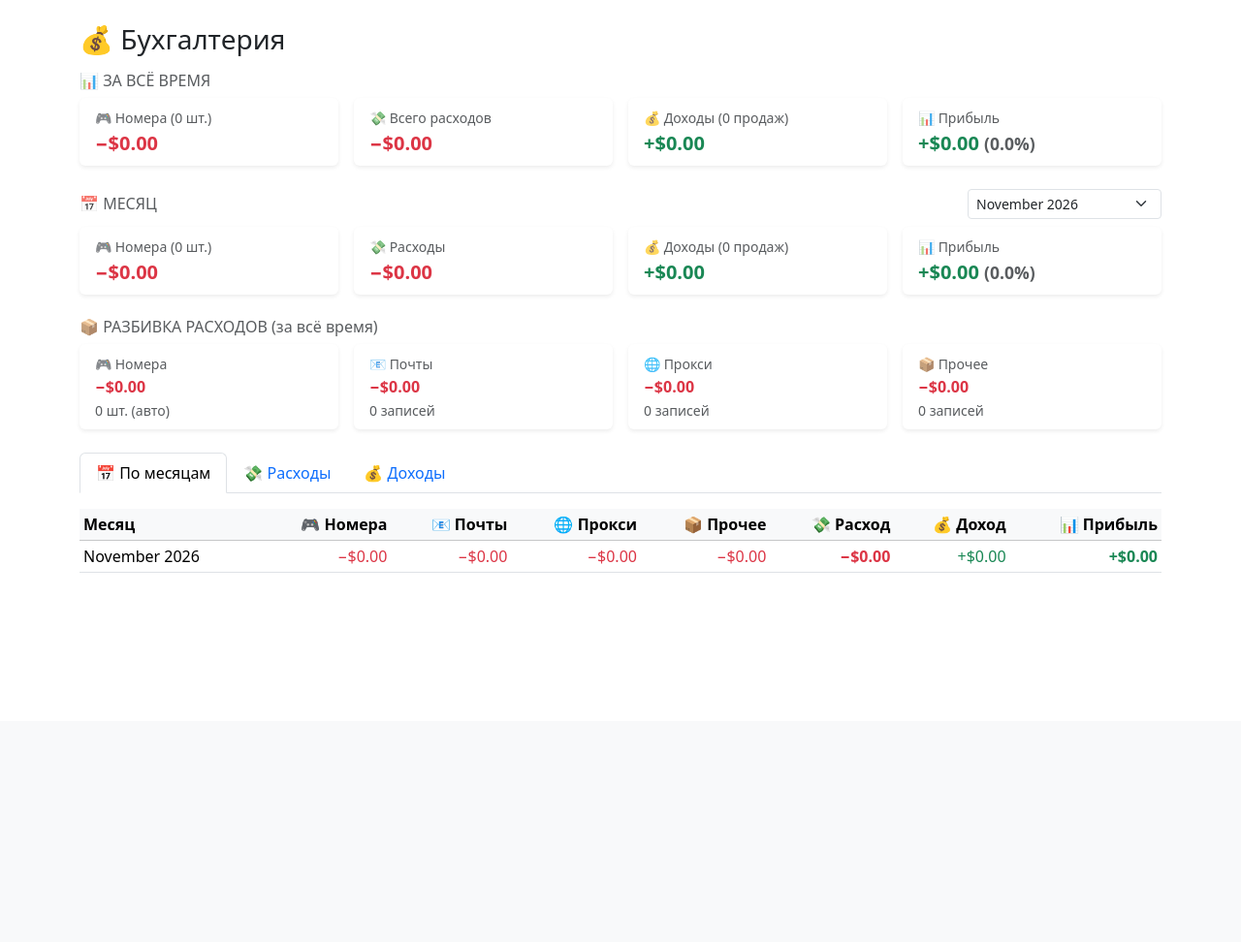
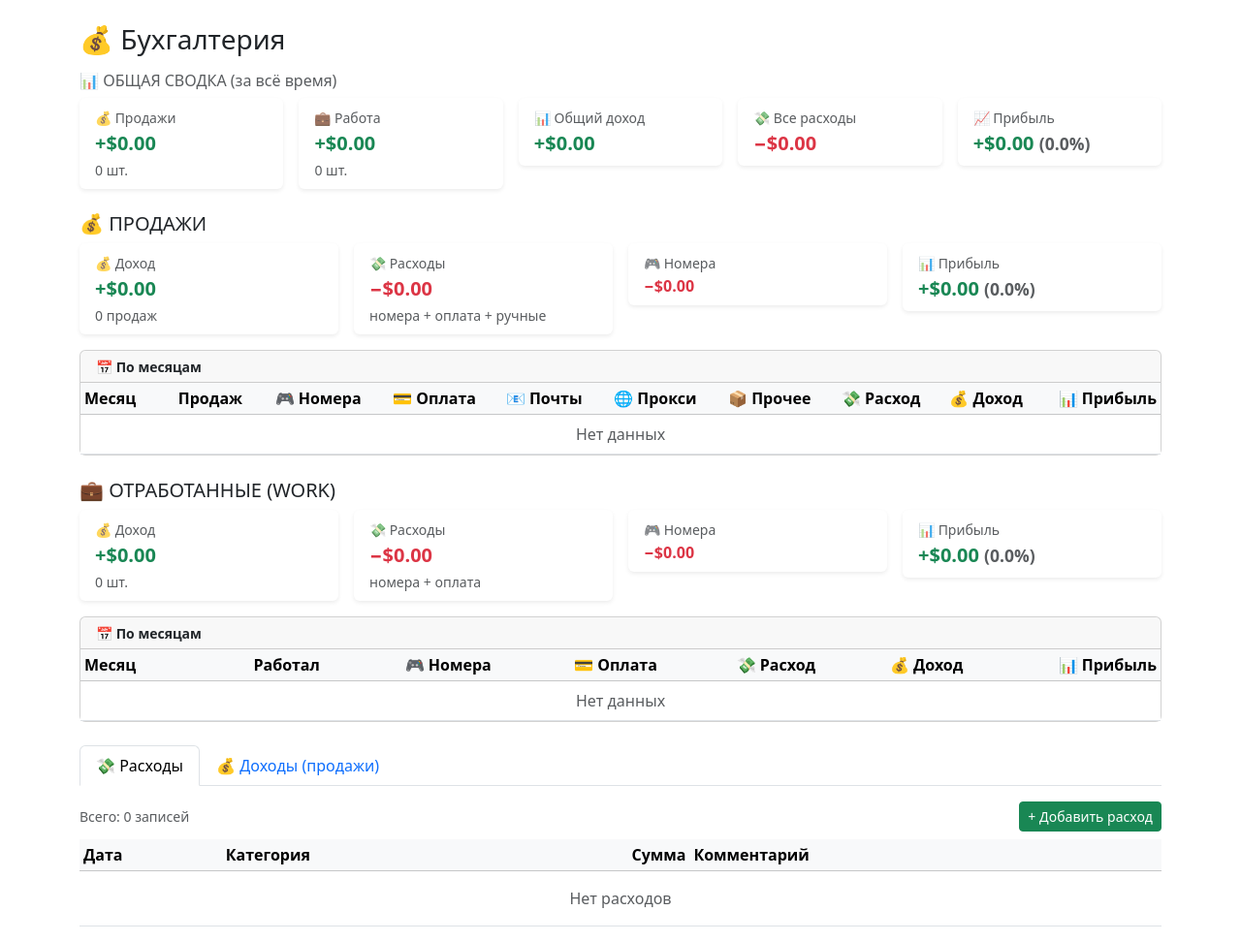
Before and after one commit to mushkatogl-bot/account_manager, a Flask app: page /accounting in a window 1280 px wide. Shown: the part 56-1028 px from the top of the page at 97% size. Before the commit the page ends 647 px from the top, so only its background shows below. Run offline with Flask 3, Linux system fonts and the light colour scheme; a user stored in the database is signed in.

Commit message:
feat: split accounting into Sales and Work sections

```diff
--- a/app/templates/accounting.html
+++ b/app/templates/accounting.html
@@ -3,30 +3,86 @@
 
 <h3 class="mb-3">💰 Бухгалтерия</h3>
 
-<!-- ============ ЗА ВСЁ ВРЕМЯ ============ -->
-<h6 class="text-muted mt-3 mb-2">📊 ЗА ВСЁ ВРЕМЯ</h6>
+<!-- ============ ОБЩИЕ КАРТОЧКИ ============ -->
+<h6 class="text-muted mt-3 mb-2">📊 ОБЩАЯ СВОДКА (за всё время)</h6>
 <div class="row g-3 mb-4">
+    <div class="col-md">
+        <div class="card border-0 shadow-sm">
+            <div class="card-body py-2">
+                <small class="text-muted">💰 Продажи</small>
+                <div class="fs-5 fw-bold text-success">+${{ '%.2f'|format(total_sold_income) }}</div>
+                <small class="text-muted">{{ sold_count }} шт.</small>
+            </div>
+        </div>
+    </div>
+    <div class="col-md">
+        <div class="card border-0 shadow-sm">
+            <div class="card-body py-2">
+                <small class="text-muted">💼 Работа</small>
+                <div class="fs-5 fw-bold text-success">+${{ '%.2f'|format(total_work_income) }}</div>
+                <small class="text-muted">{{ work_count }} шт.</small>
+            </div>
+        </div>
+    </div>
+    <div class="col-md">
+        <div class="card border-0 shadow-sm">
+            <div class="card-body py-2">
+                <small class="text-muted">📊 Общий доход</small>
+                <div class="fs-5 fw-bold text-success">+${{ '%.2f'|format(total_income) }}</div>
+            </div>
+        </div>
+    </div>
+    <div class="col-md">
+        <div class="card border-0 shadow-sm">
+            <div class="card-body py-2">
+                <small class="text-muted">💸 Все расходы</small>
+                <div class="fs-5 fw-bold text-danger">−${{ '%.2f'|format(total_expenses_all) }}</div>
+                {% if total_pending_payment > 0 %}
+                <small class="text-muted">в т.ч. PENDING: −${{ '%.2f'|format(total_pending_payment) }}</small>
+                {% endif %}
+            </div>
+        </div>
+    </div>
+    <div class="col-md">
+        <div class="card border-0 shadow-sm">
+            <div class="card-body py-2">
+                <small class="text-muted">📈 Прибыль</small>
+                <div class="fs-5 fw-bold {% if total_profit_all >= 0 %}text-success{% else %}text-danger{% endif %}">
+                    {% if total_profit_all >= 0 %}+{% endif %}${{ '%.2f'|format(total_profit_all) }}
+                    <small class="text-muted">({{ '%.1f'|format(total_margin_all) }}%)</small>
+                </div>
+            </div>
+        </div>
+    </div>
+</div>
+
+<!-- ============ СЕКЦИЯ 1: ПРОДАЖИ ============ -->
+<h5 class="mt-4 mb-2">💰 ПРОДАЖИ</h5>
+
+<div class="row g-3 mb-3">
     <div class="col-md-3">
         <div class="card border-0 shadow-sm">
             <div class="card-body py-2">
-                <small class="text-muted">🎮 Номера ({{ total_accounts }} шт.)</small>
-                <div class="fs-5 fw-bold text-danger">−${{ '%.2f'|format(total_cost_accounts) }}</div>
+                <small class="text-muted">💰 Доход</small>
+                <div class="fs-5 fw-bold text-success">+${{ '%.2f'|format(total_sold_income) }}</div>
+                <small class="text-muted">{{ sold_count }} продаж</small>
             </div>
         </div>
     </div>
     <div class="col-md-3">
         <div class="card border-0 shadow-sm">
             <div class="card-body py-2">
-                <small class="text-muted">💸 Всего расходов</small>
-                <div class="fs-5 fw-bold text-danger">−${{ '%.2f'|format(total_expenses) }}</div>
+                <small class="text-muted">💸 Расходы</small>
+                <div class="fs-5 fw-bold text-danger">−${{ '%.2f'|format(total_sold_expenses) }}</div>
+                <small class="text-muted">номера + оплата + ручные</small>
             </div>
         </div>
     </div>
     <div class="col-md-3">
         <div class="card border-0 shadow-sm">
             <div class="card-body py-2">
-                <small class="text-muted">💰 Доходы ({{ sold_count }} продаж)</small>
-                <div class="fs-5 fw-bold text-success">+${{ '%.2f'|format(total_income) }}</div>
+                <small class="text-muted">🎮 Номера</small>
+                <div class="fs-6 fw-bold text-danger">−${{ '%.2f'|format(total_sold_cost_accounts) }}</div>
             </div>
         </div>
     </div>
@@ -34,130 +90,26 @@
         <div class="card border-0 shadow-sm">
             <div class="card-body py-2">
                 <small class="text-muted">📊 Прибыль</small>
-                <div class="fs-5 fw-bold {% if total_profit >= 0 %}text-success{% else %}text-danger{% endif %}">
-                    {% if total_profit >= 0 %}+{% endif %}${{ '%.2f'|format(total_profit) }}
-                    <small class="text-muted">({{ '%.1f'|format(total_margin) }}%)</small>
+                <div class="fs-5 fw-bold {% if total_sold_profit >= 0 %}text-success{% else %}text-danger{% endif %}">
+                    {% if total_sold_profit >= 0 %}+{% endif %}${{ '%.2f'|format(total_sold_profit) }}
+                    <small class="text-muted">({{ '%.1f'|format(total_sold_margin) }}%)</small>
                 </div>
             </div>
         </div>
     </div>
 </div>
 
-<!-- ============ ЭТОТ МЕСЯЦ ============ -->
-<div class="d-flex justify-content-between align-items-center mb-2">
-    <h6 class="text-muted m-0">📅 МЕСЯЦ</h6>
-    <form method="get" class="d-flex gap-2">
-        <select name="month" class="form-select form-select-sm" onchange="this.form.submit()" style="width:200px;">
-            {% for m in months_table %}
-                {% set mstr = '%04d-%02d'|format(m.year, m.month) %}
-                <option value="{{ mstr }}" {% if mstr == selected_month_str %}selected{% endif %}>
-                    {{ m.label }}
-                </option>
-            {% endfor %}
-        </select>
-    </form>
-</div>
-<div class="row g-3 mb-4">
-    <div class="col-md-3">
-        <div class="card border-0 shadow-sm">
-            <div class="card-body py-2">
-                <small class="text-muted">🎮 Номера ({{ month_data.accounts_count }} шт.)</small>
-                <div class="fs-5 fw-bold text-danger">−${{ '%.2f'|format(month_data.cost_accounts) }}</div>
-            </div>
-        </div>
-    </div>
-    <div class="col-md-3">
-        <div class="card border-0 shadow-sm">
-            <div class="card-body py-2">
-                <small class="text-muted">💸 Расходы</small>
-                <div class="fs-5 fw-bold text-danger">−${{ '%.2f'|format(month_data.total_expenses) }}</div>
-            </div>
-        </div>
-    </div>
-    <div class="col-md-3">
-        <div class="card border-0 shadow-sm">
-            <div class="card-body py-2">
-                <small class="text-muted">💰 Доходы ({{ month_data.sold_count }} продаж)</small>
-                <div class="fs-5 fw-bold text-success">+${{ '%.2f'|format(month_data.income) }}</div>
-            </div>
-        </div>
-    </div>
-    <div class="col-md-3">
-        <div class="card border-0 shadow-sm">
-            <div class="card-body py-2">
-                <small class="text-muted">📊 Прибыль</small>
-                <div class="fs-5 fw-bold {% if month_data.profit >= 0 %}text-success{% else %}text-danger{% endif %}">
-                    {% if month_data.profit >= 0 %}+{% endif %}${{ '%.2f'|format(month_data.profit) }}
-                    <small class="text-muted">({{ '%.1f'|format(month_data.margin) }}%)</small>
-                </div>
-            </div>
-        </div>
-    </div>
-</div>
-
-<!-- ============ РАЗБИВКА РАСХОДОВ ============ -->
-<h6 class="text-muted mt-3 mb-2">📦 РАЗБИВКА РАСХОДОВ (за всё время)</h6>
-<div class="row g-3 mb-4">
-    <div class="col-md-3">
-        <div class="card border-0 shadow-sm">
-            <div class="card-body py-2">
-                <small class="text-muted">🎮 Номера</small>
-                <div class="fs-6 fw-bold text-danger">−${{ '%.2f'|format(total_cost_accounts) }}</div>
-                <small class="text-muted">{{ total_accounts }} шт. (авто)</small>
-            </div>
-        </div>
-    </div>
-    <div class="col-md-3">
-        <div class="card border-0 shadow-sm">
-            <div class="card-body py-2">
-                <small class="text-muted">📧 Почты</small>
-                <div class="fs-6 fw-bold text-danger">−${{ '%.2f'|format(total_cost_email) }}</div>
-                <small class="text-muted">{{ expenses_list|selectattr('category','equalto','email')|list|length }} записей</small>
-            </div>
-        </div>
-    </div>
-    <div class="col-md-3">
-        <div class="card border-0 shadow-sm">
-            <div class="card-body py-2">
-                <small class="text-muted">🌐 Прокси</small>
-                <div class="fs-6 fw-bold text-danger">−${{ '%.2f'|format(total_cost_proxy) }}</div>
-                <small class="text-muted">{{ expenses_list|selectattr('category','equalto','proxy')|list|length }} записей</small>
-            </div>
-        </div>
-    </div>
-    <div class="col-md-3">
-        <div class="card border-0 shadow-sm">
-            <div class="card-body py-2">
-                <small class="text-muted">📦 Прочее</small>
-                <div class="fs-6 fw-bold text-danger">−${{ '%.2f'|format(total_cost_other) }}</div>
-                <small class="text-muted">{{ expenses_list|selectattr('category','equalto','other')|list|length }} записей</small>
-            </div>
-        </div>
-    </div>
-</div>
-
-<!-- ============ ВКЛАДКИ ============ -->
-<ul class="nav nav-tabs mb-3" id="accountingTabs">
-    <li class="nav-item">
-        <a class="nav-link active" data-bs-toggle="tab" href="#tab-months">📅 По месяцам</a>
-    </li>
-    <li class="nav-item">
-        <a class="nav-link" data-bs-toggle="tab" href="#tab-expenses">💸 Расходы</a>
-    </li>
-    <li class="nav-item">
-        <a class="nav-link" data-bs-toggle="tab" href="#tab-income">💰 Доходы</a>
-    </li>
-</ul>
-
-<div class="tab-content">
-    <!-- ПО МЕСЯЦАМ -->
-    <div class="tab-pane fade show active" id="tab-months">
+<div class="card mb-3">
+    <div class="card-header py-1"><small><b>📅 По месяцам</b></small></div>
+    <div class="card-body p-0">
         <div class="table-responsive">
-            <table class="table table-sm table-hover align-middle">
+            <table class="table table-sm table-hover mb-0 align-middle">
                 <thead class="table-light">
                     <tr>
                         <th>Месяц</th>
+                        <th class="text-end">Продаж</th>
                         <th class="text-end">🎮 Номера</th>
+                        <th class="text-end">💳 Оплата</th>
                         <th class="text-end">📧 Почты</th>
                         <th class="text-end">🌐 Прокси</th>
                         <th class="text-end">📦 Прочее</th>
@@ -167,27 +119,123 @@
                     </tr>
                 </thead>
                 <tbody>
-                    {% for m in months_table %}
+                    {% for m in sold_months %}
                     <tr>
                         <td>{{ m.label }}</td>
+                        <td class="text-end">{{ m.count }}</td>
                         <td class="text-end text-danger">−${{ '%.2f'|format(m.cost_accounts) }}</td>
+                        <td class="text-end text-danger">−${{ '%.2f'|format(m.payment) }}</td>
                         <td class="text-end text-danger">−${{ '%.2f'|format(m.cost_email) }}</td>
                         <td class="text-end text-danger">−${{ '%.2f'|format(m.cost_proxy) }}</td>
                         <td class="text-end text-danger">−${{ '%.2f'|format(m.cost_other) }}</td>
-                        <td class="text-end text-danger fw-bold">−${{ '%.2f'|format(m.total_expenses) }}</td>
+                        <td class="text-end text-danger fw-bold">−${{ '%.2f'|format(m.total_exp) }}</td>
                         <td class="text-end text-success">+${{ '%.2f'|format(m.income) }}</td>
                         <td class="text-end fw-bold {% if m.profit >= 0 %}text-success{% else %}text-danger{% endif %}">
                             {% if m.profit >= 0 %}+{% endif %}${{ '%.2f'|format(m.profit) }}
                         </td>
                     </tr>
+                    {% else %}
+                    <tr><td colspan="10" class="text-center text-muted py-2">Нет данных</td></tr>
                     {% endfor %}
                 </tbody>
             </table>
         </div>
     </div>
+</div>
 
-    <!-- РАСХОДЫ -->
-    <div class="tab-pane fade" id="tab-expenses">
+<!-- ============ СЕКЦИЯ 2: ОТРАБОТАННЫЕ ============ -->
+<h5 class="mt-4 mb-2">💼 ОТРАБОТАННЫЕ (WORK)</h5>
+
+<div class="row g-3 mb-3">
+    <div class="col-md-3">
+        <div class="card border-0 shadow-sm">
+            <div class="card-body py-2">
+                <small class="text-muted">💰 Доход</small>
+                <div class="fs-5 fw-bold text-success">+${{ '%.2f'|format(total_work_income) }}</div>
+                <small class="text-muted">{{ work_count }} шт.</small>
+            </div>
+        </div>
+    </div>
+    <div class="col-md-3">
+        <div class="card border-0 shadow-sm">
+            <div class="card-body py-2">
+                <small class="text-muted">💸 Расходы</small>
+                <div class="fs-5 fw-bold text-danger">−${{ '%.2f'|format(total_work_expenses) }}</div>
+                <small class="text-muted">номера + оплата</small>
+            </div>
+        </div>
+    </div>
+    <div class="col-md-3">
+        <div class="card border-0 shadow-sm">
+            <div class="card-body py-2">
+                <small class="text-muted">🎮 Номера</small>
+                <div class="fs-6 fw-bold text-danger">−${{ '%.2f'|format(total_work_cost_accounts) }}</div>
+            </div>
+        </div>
+    </div>
+    <div class="col-md-3">
+        <div class="card border-0 shadow-sm">
+            <div class="card-body py-2">
+                <small class="text-muted">📊 Прибыль</small>
+                <div class="fs-5 fw-bold {% if total_work_profit >= 0 %}text-success{% else %}text-danger{% endif %}">
+                    {% if total_work_profit >= 0 %}+{% endif %}${{ '%.2f'|format(total_work_profit) }}
+                    <small class="text-muted">({{ '%.1f'|format(total_work_margin) }}%)</small>
+                </div>
+            </div>
+        </div>
+    </div>
+</div>
+
+<div class="card mb-3">
+    <div class="card-header py-1"><small><b>📅 По месяцам</b></small></div>
+    <div class="card-body p-0">
+        <div class="table-responsive">
+            <table class="table table-sm table-hover mb-0 align-middle">
+                <thead class="table-light">
+                    <tr>
+                        <th>Месяц</th>
+                        <th class="text-end">Работал</th>
+                        <th class="text-end">🎮 Номера</th>
+                        <th class="text-end">💳 Оплата</th>
+                        <th class="text-end">💸 Расход</th>
+                        <th class="text-end">💰 Доход</th>
+                        <th class="text-end">📊 Прибыль</th>
+                    </tr>
+                </thead>
+                <tbody>
+                    {% for m in work_months %}
+                    <tr>
+                        <td>{{ m.label }}</td>
+                        <td class="text-end">{{ m.count }}</td>
+                        <td class="text-end text-danger">−${{ '%.2f'|format(m.cost_accounts) }}</td>
+                        <td class="text-end text-danger">−${{ '%.2f'|format(m.payment) }}</td>
+                        <td class="text-end text-danger fw-bold">−${{ '%.2f'|format(m.total_exp) }}</td>
+                        <td class="text-end text-success">+${{ '%.2f'|format(m.income) }}</td>
+                        <td class="text-end fw-bold {% if m.profit >= 0 %}text-success{% else %}text-danger{% endif %}">
+                            {% if m.profit >= 0 %}+{% endif %}${{ '%.2f'|format(m.profit) }}
+                        </td>
+                    </tr>
+                    {% else %}
+                    <tr><td colspan="7" class="text-center text-muted py-2">Нет данных</td></tr>
+                    {% endfor %}
+                </tbody>
+            </table>
+        </div>
+    </div>
+</div>
+
+<!-- ============ ВКЛАДКИ: РАСХОДЫ / ДОХОДЫ ============ -->
+<ul class="nav nav-tabs mb-3 mt-4">
+    <li class="nav-item">
+        <a class="nav-link active" data-bs-toggle="tab" href="#tab-expenses">💸 Расходы</a>
+    </li>
+    <li class="nav-item">
+        <a class="nav-link" data-bs-toggle="tab" href="#tab-income">💰 Доходы (продажи)</a>
+    </li>
+</ul>
+
+<div class="tab-content">
+    <div class="tab-pane fade show active" id="tab-expenses">
         <div class="d-flex justify-content-between align-items-center mb-2">
             <span class="text-muted small">Всего: {{ expenses_list|length }} записей</span>
             <button class="btn btn-sm btn-success" data-bs-toggle="modal" data-bs-target="#addExpenseModal">
@@ -206,7 +254,6 @@
                     </tr>
                 </thead>
                 <tbody>
-                    {% if expenses_list %}
                     {% for e in expenses_list %}
                     <tr>
                         <td>{{ e.date.strftime('%d.%m.%Y') }}</td>
@@ -218,25 +265,21 @@
                         <td class="text-end text-danger">−${{ '%.2f'|format(e.amount) }}</td>
                         <td><small>{{ e.comment or '—' }}</small></td>
                         <td class="text-center">
-                                <button class="btn btn-sm btn-outline-primary"
-                                        onclick="editExpense({{ e.id }})" title="Редактировать">✏️</button>
+                            <button class="btn btn-sm btn-outline-primary" onclick="editExpense({{ e.id }})">✏️</button>
                             <form method="post" action="{{ url_for('accounting.expense_delete', exp_id=e.id) }}"
-                                      class="d-inline"
-                                      onsubmit="return confirm('Удалить расход?');">
-                                    <button class="btn btn-sm btn-outline-danger" title="Удалить">🗑</button>
+                                  class="d-inline" onsubmit="return confirm('Удалить расход?');">
+                                <button class="btn btn-sm btn-outline-danger">🗑</button>
                             </form>
                         </td>
                     </tr>
+                    {% else %}
+                    <tr><td colspan="5" class="text-center text-muted py-3">Нет расходов</td></tr>
                     {% endfor %}
-                    {% else %}
-                        <tr><td colspan="5" class="text-center text-muted py-3">Пока нет расходов</td></tr>
-                    {% endif %}
                 </tbody>
             </table>
         </div>
     </div>
 
-    <!-- ДОХОДЫ -->
     <div class="tab-pane fade" id="tab-income">
         <div class="table-responsive">
             <table class="table table-sm table-hover align-middle">
@@ -249,7 +292,6 @@
                     </tr>
                 </thead>
                 <tbody>
-                    {% if sold_accounts_list %}
                     {% for a in sold_accounts_list %}
                     <tr {% if not a.sold_price %}class="table-warning"{% endif %}>
                         <td>{{ a.sold_date.strftime('%d.%m.%Y %H:%M') if a.sold_date else '—' }}</td>
@@ -265,17 +307,16 @@
                             <a href="{{ url_for('routes.index') }}" class="btn btn-sm btn-outline-secondary">→</a>
                         </td>
                     </tr>
+                    {% else %}
+                    <tr><td colspan="4" class="text-center text-muted py-3">Нет продаж</td></tr>
                     {% endfor %}
-                    {% else %}
-                        <tr><td colspan="4" class="text-center text-muted py-3">Пока нет продаж</td></tr>
-                    {% endif %}
                 </tbody>
             </table>
         </div>
     </div>
 </div>
 
-<!-- ============ МОДАЛКА ДОБАВЛЕНИЯ РАСХОДА ============ -->
+<!-- ============ МОДАЛКИ РАСХОДОВ ============ -->
 <div class="modal fade" id="addExpenseModal" tabindex="-1">
   <div class="modal-dialog">
     <div class="modal-content">
@@ -285,27 +326,18 @@
           <button type="button" class="btn-close" data-bs-dismiss="modal"></button>
         </div>
         <div class="modal-body">
-          <div class="mb-3">
           <label class="form-label">Дата <span class="text-danger">*</span></label>
-            <input type="date" name="date" class="form-control" required>
-          </div>
-          <div class="mb-3">
+          <input type="date" name="date" class="form-control mb-2" required>
           <label class="form-label">Категория <span class="text-danger">*</span></label>
-            <select name="category" class="form-select" required>
+          <select name="category" class="form-select mb-2" required>
             <option value="email">📧 Почты</option>
             <option value="proxy">🌐 Прокси</option>
             <option value="other">📦 Прочее</option>
           </select>
-          </div>
-          <div class="mb-3">
           <label class="form-label">Сумма ($) <span class="text-danger">*</span></label>
-            <input type="number" step="0.01" min="0.01" name="amount" class="form-control" required>
-          </div>
-          <div class="mb-3">
+          <input type="number" step="0.01" min="0.01" name="amount" class="form-control mb-2" required>
           <label class="form-label">Комментарий</label>
-            <textarea name="comment" class="form-control" rows="2"
-                      placeholder="Например: прокси за неделю 7-14 октября"></textarea>
-          </div>
+          <textarea name="comment" class="form-control" rows="2"></textarea>
         </div>
         <div class="modal-footer">
           <button type="button" class="btn btn-secondary" data-bs-dismiss="modal">Отмена</button>
@@ -316,7 +348,6 @@
   </div>
 </div>
 
-<!-- ============ МОДАЛКА РЕДАКТИРОВАНИЯ РАСХОДА ============ -->
 <div class="modal fade" id="editExpenseModal" tabindex="-1">
   <div class="modal-dialog">
     <div class="modal-content">
@@ -326,26 +357,18 @@
           <button type="button" class="btn-close" data-bs-dismiss="modal"></button>
         </div>
         <div class="modal-body">
-          <div class="mb-3">
           <label class="form-label">Дата <span class="text-danger">*</span></label>
-            <input type="date" name="date" id="ee_date" class="form-control" required>
-          </div>
-          <div class="mb-3">
+          <input type="date" name="date" id="ee_date" class="form-control mb-2" required>
           <label class="form-label">Категория <span class="text-danger">*</span></label>
-            <select name="category" id="ee_category" class="form-select" required>
+          <select name="category" id="ee_category" class="form-select mb-2" required>
             <option value="email">📧 Почты</option>
             <option value="proxy">🌐 Прокси</option>
             <option value="other">📦 Прочее</option>
           </select>
-          </div>
-          <div class="mb-3">
           <label class="form-label">Сумма ($) <span class="text-danger">*</span></label>
-            <input type="number" step="0.01" min="0.01" name="amount" id="ee_amount" class="form-control" required>
-          </div>
-          <div class="mb-3">
+          <input type="number" step="0.01" min="0.01" name="amount" id="ee_amount" class="form-control mb-2" required>
           <label class="form-label">Комментарий</label>
           <textarea name="comment" id="ee_comment" class="form-control" rows="2"></textarea>
-          </div>
         </div>
         <div class="modal-footer">
           <button type="button" class="btn btn-secondary" data-bs-dismiss="modal">Отмена</button>
```
Also changed, not shown: app/accounting.py (+221 -111 lines). Lines whose indentation alone changed are shown as unchanged.
